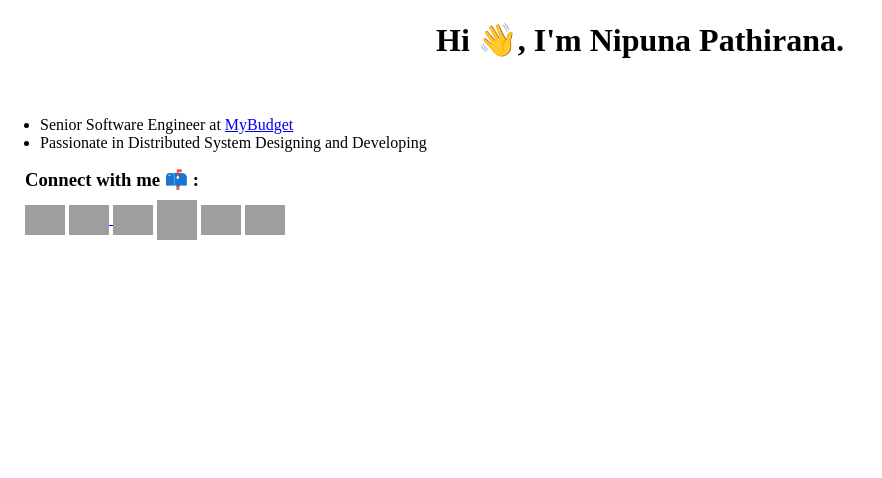
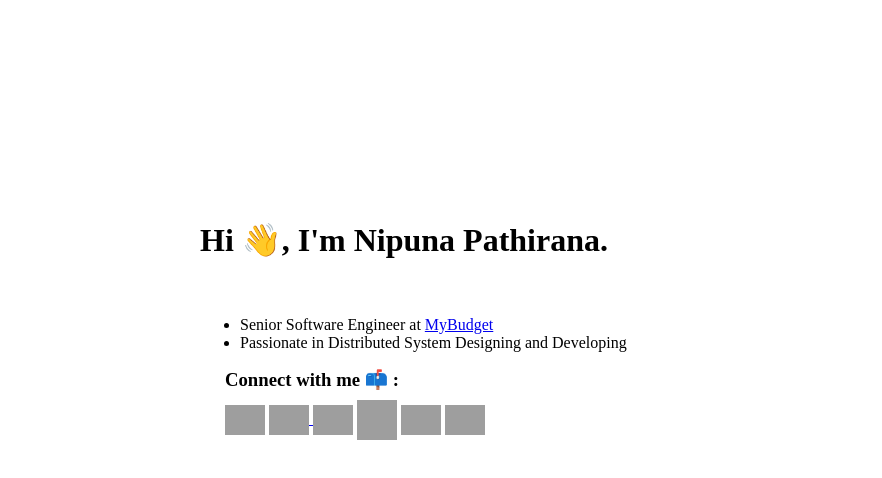
Before and after one commit to senpathi/senpathi.github.io, a plain HTML site: page index.html in a window 1280 px wide. Shown: the whole page, without its empty margins (0-882 px from the left). Drawn offline with Linux system fonts and the light colour scheme; grey boxes are pictures that could not be loaded.

Commit message:
index updates :wrench:

```diff
--- a/index.html
+++ b/index.html
@@ -8,20 +8,26 @@
 
 <head>
     <style>
+
+        h1 {
+            position: absolute;
+            left: 200px;
+            top: 200px;
+        }
         ul {
             position: absolute;
-            left: 0px;
-            top: 100px;
+            left: 200px;
+            top: 300px;
         }
         h3 {
             position: absolute;
-            left: 25px;
-            top: 150px;
+            left: 225px;
+            top: 350px;
         }
         p1 {
             position: absolute;
-            left: 25px;
-            top: 200px;
+            left: 225px;
+            top: 400px;
         }
     </style>
 </head>
```
